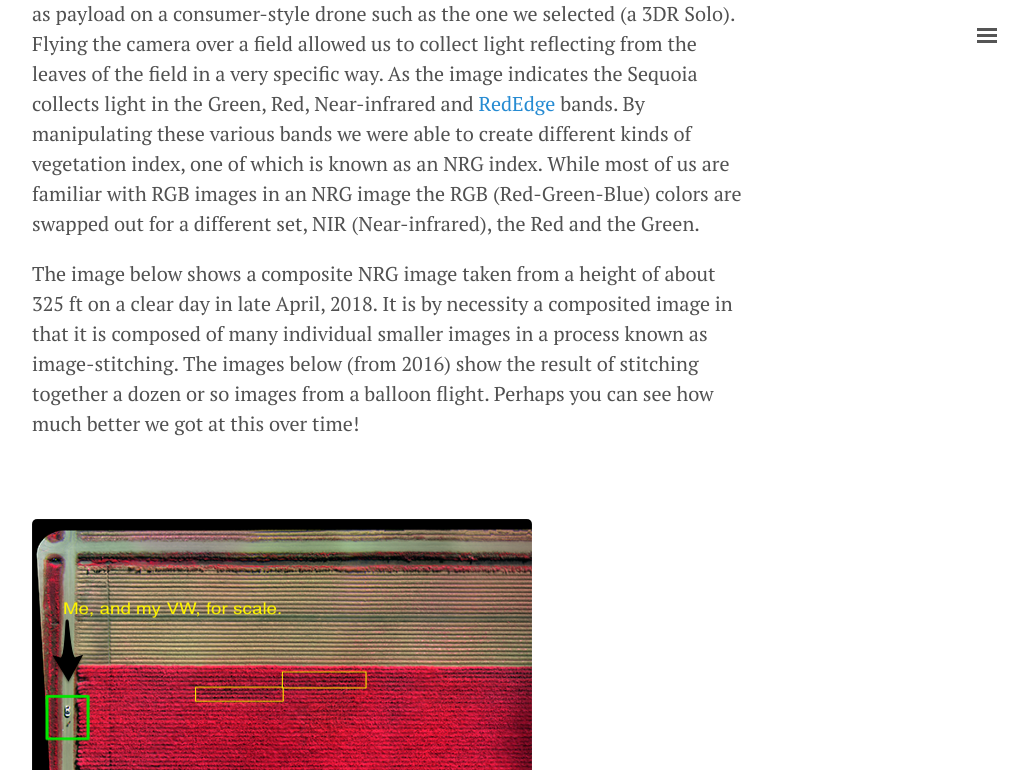
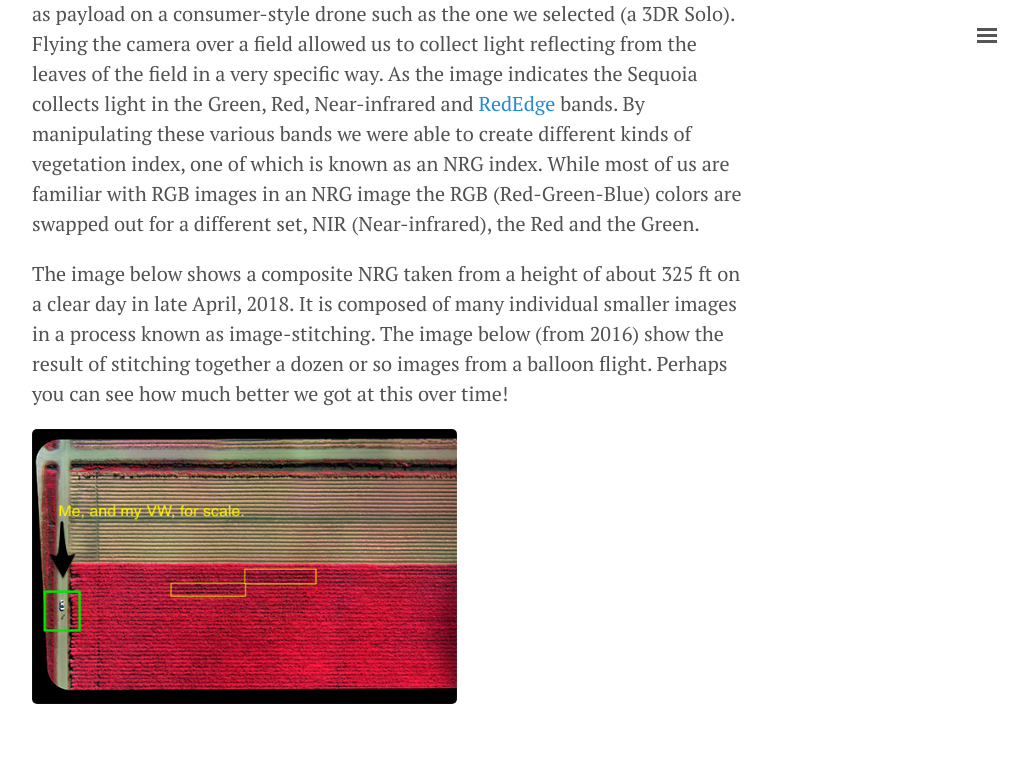
Before and after one commit to geraldmc/geraldmc.github.io, a Jekyll site: the page built from _posts/2019-02-23-predicting-yield-1.md, in a window 1280 px wide and 900 px high, scrolled down 2682 px, cut to the strip 0-770 px from the top of the window. Shown: the whole strip, without its empty margins (248-1276 px from the left). Built offline with Jekyll 4.4.1, drawn with Linux system fonts in a browser that asks for light colours.

```diff
--- a/_posts/2019-02-23-predicting-yield-1.md
+++ b/_posts/2019-02-23-predicting-yield-1.md
@@ -38,10 +38,9 @@ Creating a vegetation index requires first getting a camera into the air and as
 
 The Sequoia camera is about the size of a GoPro. It’s lightweight enough to serve as payload on a consumer-style drone such as the one we selected (a 3DR Solo). Flying the camera over a field allowed us to collect light reflecting from the leaves of the field in a very specific way. As the image indicates the Sequoia collects light in the Green, Red, Near-infrared and [RedEdge](https://en.wikipedia.org/wiki/Red_edge) bands. By manipulating these various bands we were able to create different kinds of vegetation index, one of which is known as an NRG index. While most of us are familiar with RGB images in an NRG image the RGB (Red-Green-Blue) colors are swapped out for a different set, NIR (Near-infrared), the Red and the Green.
 
-The image below shows a composite NRG image taken from a height of about 325 ft on a clear day in late April, 2018. It is by necessity a composited image in that it is composed of many individual smaller images in a process known as image-stitching. The images below (from 2016) show the result of stitching together a dozen or so images from a balloon flight. Perhaps you can see how much better we got at this over time!
+The image below shows a composite NRG taken from a height of about 325 ft on a clear day in late April, 2018. It is composed of many individual smaller images in a process known as image-stitching. The image below (from 2016) show the result of stitching together a dozen or so images from a balloon flight. Perhaps you can see how much better we got at this over time!
 
-<br />
-![NGR Highlight]({{ site.url }}/assets/NGR-highlight-scale.png){:height="300px" width="500px"}
+![NGR Highlight]({{ site.url }}/assets/NGR-highlight-scale.png){:height="275px" width="425px"}
 <br />
 
 <!-- {% highlight python %} {% endhighlight %} -->
```
